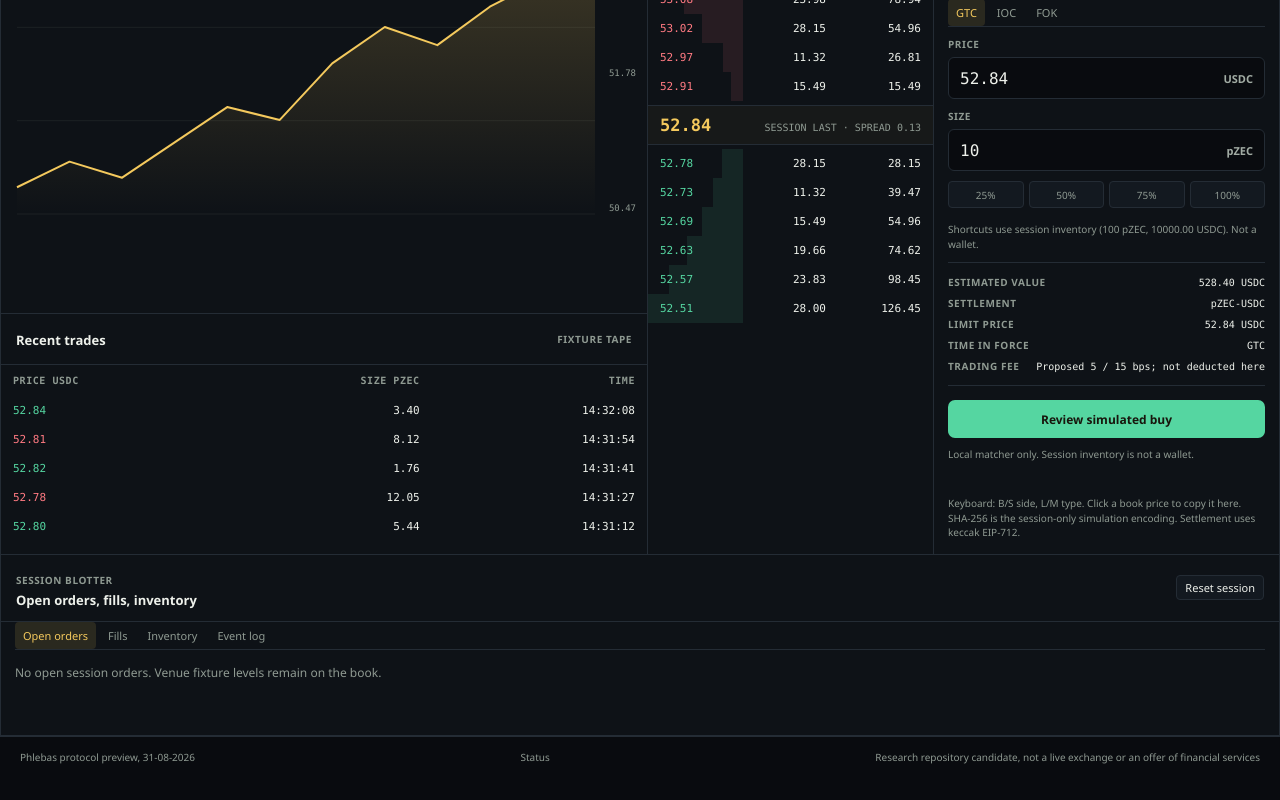
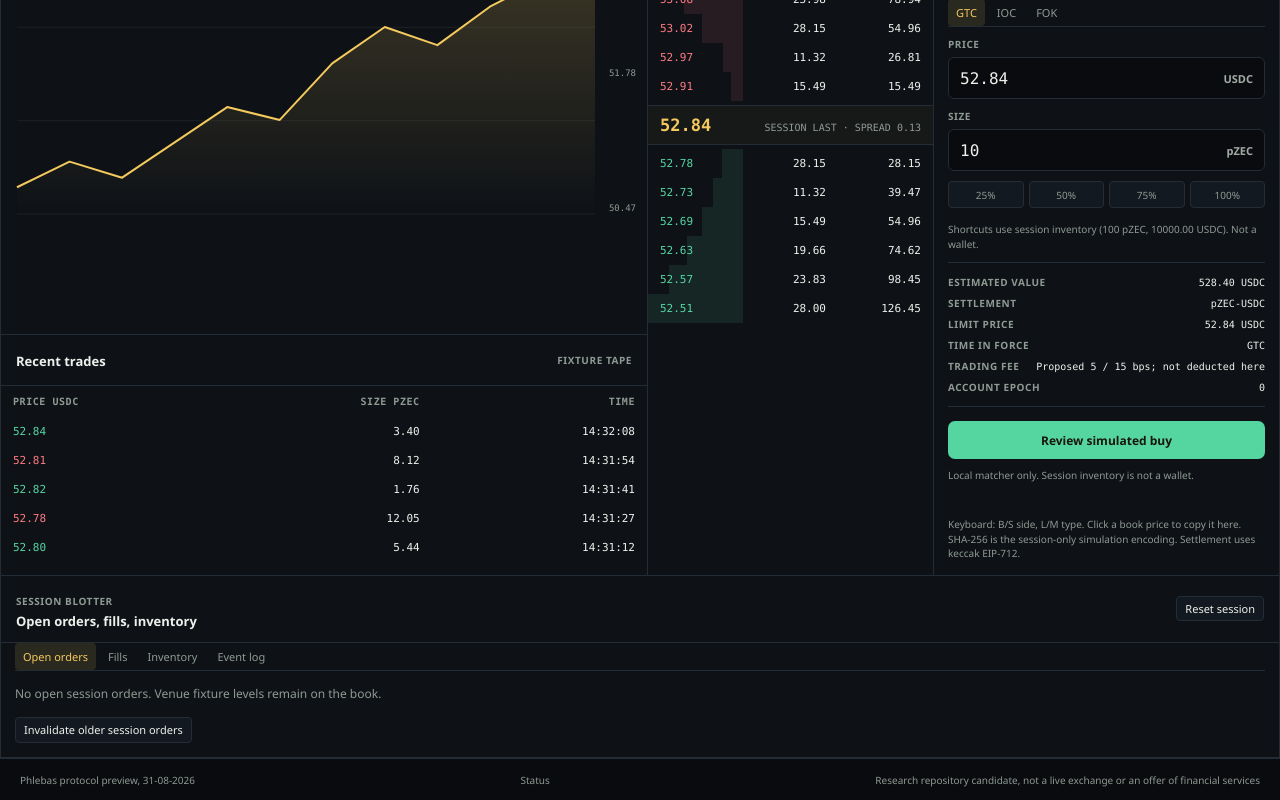
Before and after one commit to EauDoon/Phlebas, a Next.js app: page /trade in a window 1280 px wide. Shown: the part 330-1130 px from the top of the page. Before the commit the page ends 1108 px from the top, so only its background shows below. Built offline with nearby package versions, Linux system fonts and the light colour scheme.

Commit message:
feat: show account epoch and invalidate older session orders

```diff
--- a/src/components/order-blotter.tsx
+++ b/src/components/order-blotter.tsx
@@ -24,6 +24,7 @@ export function OrderBlotter({
   onCancel,
   onCancelAll,
   onReset,
+  accountEpoch,
 }: {
   marketId: MarketId;
   account: PaperAccount;
@@ -34,6 +35,7 @@ export function OrderBlotter({
   onCancel: (orderId: string) => void;
   onCancelAll: () => void;
   onReset: () => void;
+  accountEpoch: number;
 }) {
   const [tab, setTab] = useState<BlotterTab>("orders");
   const market = markets[marketId];
@@ -104,9 +106,15 @@ export function OrderBlotter({
           </table>
         )
       )}
-      {tab === "orders" && openOrders.length > 0 && (
+      {tab === "orders" && (
         <p className={styles.emptyState}>
-          <button type="button" className={styles.textButton} onClick={onCancelAll}>Cancel all session orders</button>
+          {openOrders.length > 0 && (
+            <button type="button" className={styles.textButton} onClick={onCancelAll}>Cancel all session orders</button>
+          )}
+          {" "}
+          <button type="button" className={styles.textButton} onClick={onCancelAll}>
+            Invalidate older session orders
+          </button>
         </p>
       )}
 
@@ -170,6 +178,10 @@ export function OrderBlotter({
               {pnl >= 0n ? "+" : "−"}{formatAtomicUnits(pnl < 0n ? -pnl : pnl, QUOTE_DECIMALS, 2)} {market.quote}
             </dd>
           </div>
+          <div>
+            <dt>Account epoch</dt>
+            <dd>{accountEpoch}</dd>
+          </div>
         </dl>
       )}
 
--- a/src/components/trade-ticket.tsx
+++ b/src/components/trade-ticket.tsx
@@ -581,6 +581,10 @@ export function TradeTicket({
           <dt>Trading fee</dt>
           <dd>Proposed 5 / 15 bps; not deducted here</dd>
         </div>
+        <div>
+          <dt>Account epoch</dt>
+          <dd>{accountEpoch}</dd>
+        </div>
       </dl>
 
       {review ? (
--- a/src/components/trading-terminal.tsx
+++ b/src/components/trading-terminal.tsx
@@ -359,6 +359,7 @@ export function TradingTerminal({
                 onCancel={cancelUserOrder}
                 onCancelAll={cancelAllUserOrders}
                 onReset={resetSession}
+                accountEpoch={accountEpoch}
               />
             </div>
           </>
```
